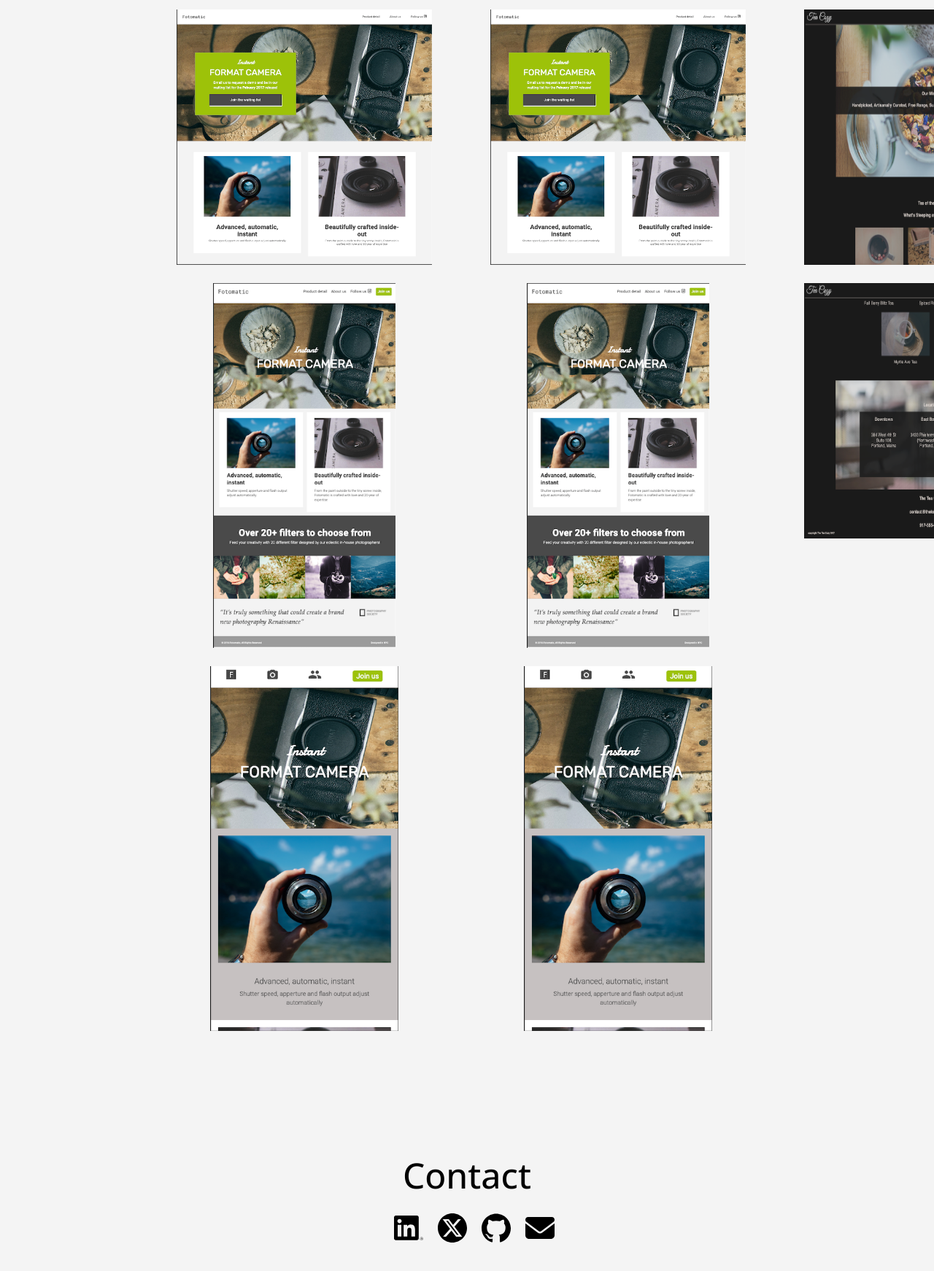
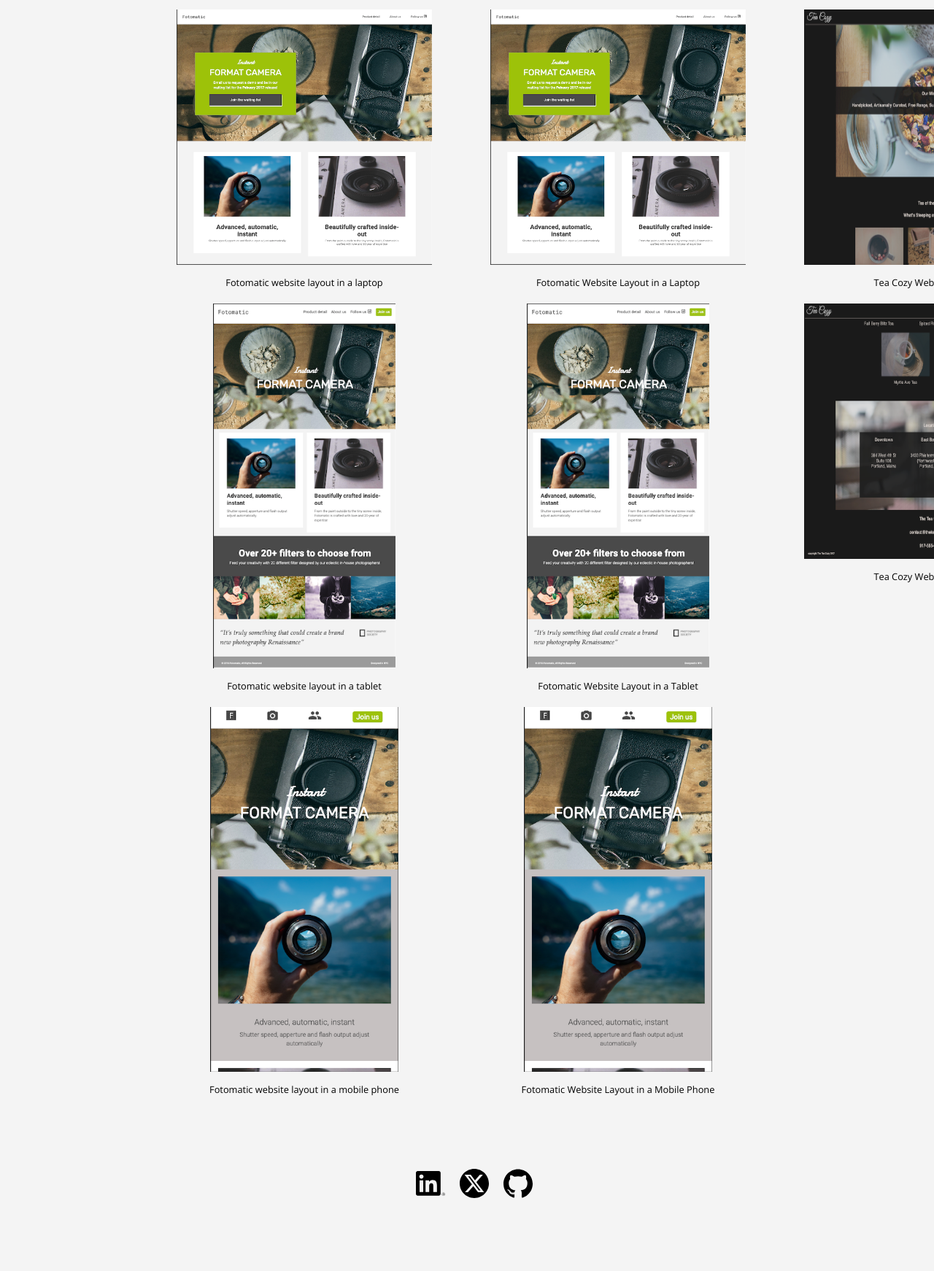
Before and after one commit to hazalonler/personal_portfolio, a plain HTML site: page src/index.html in a window 1280 px wide. Shown: the part 905-2647 px from the top of the page at 73% size. Drawn offline with nearby package versions, Linux system fonts and the light colour scheme.

Commit message:
Contact page was started to create

```diff
--- a/src/index.html
+++ b/src/index.html
@@ -11,7 +11,7 @@
         <nav>
             <a href="#about-me"><div class="nav-el">About Me</div></a>
             <a href="#projects-section"><div class="nav-el">Projects</div></a>
-            <a href="#contacts"><div class="nav-el">Contact</div></a>
+            <a href="contact.html"><div class="nav-el">Contact</div></a>
             <a href="https://drive.google.com/file/d/1sbbvXMH078LMzGIdhpfnQ74B-JhEva7d/view?usp=sharing" download target="_blank"><button class="nav-el" >Download CV </button></a>
         </nav>
     </header>
@@ -44,31 +44,36 @@
                 <div class="project">
                     <h4>F2 To-Do List & Pomodoro</h4>
                     <div class="images">
-                        <img src="../Laptop-page.png" alt="laptop-image-fotomatic-website"/>
-                        <img src="../tablet-page.png" alt="tablet-image-fotomatic-website"/>
-                        <img src="../mobile-page.png" alt="mobile-image-fotomatic-website"/>
+                        <figure><img src="../Laptop-page.png" alt="laptop-image-fotomatic-website"/>
+                            <figcaption>Fotomatic website layout in a laptop</figcaption></figure>
+                        <figure><img src="../tablet-page.png" alt="tablet-image-fotomatic-website"/>
+                            <figcaption>Fotomatic website layout in a tablet</figcaption></figure>
+                        <figure><img src="../mobile-page.png" alt="mobile-image-fotomatic-website"/>
+                            <figcaption>Fotomatic website layout in a mobile phone</figcaption></figure>
                     </div>
                 </div>
                 <div class="project">
                     <h4>Fotomatic Responsive Landing Page</h4>
                     <div class="images">
-                        <img src="../Laptop-page.png" alt="laptop-image-fotomatic-website"/>
-                        <img src="../tablet-page.png" alt="tablet-image-fotomatic-website"/>
-                        <img src="../mobile-page.png" alt="mobile-image-fotomatic-website"/>
+                        <figure><img src="../Laptop-page.png" alt="laptop-image-fotomatic-website"/>
+                            <figcaption>Fotomatic Website Layout in a Laptop</figcaption></figure>
+                        <figure><img src="../tablet-page.png" alt="tablet-image-fotomatic-website"/>
+                            <figcaption>Fotomatic Website Layout in a Tablet</figcaption></figure>
+                        <figure><img src="../mobile-page.png" alt="mobile-image-fotomatic-website"/>
+                            <figcaption>Fotomatic Website Layout in a Mobile Phone</figcaption></figure>
                     </div>
                 </div>
                 <div class="project">
                     <h4>Tea Cozy Landing Page</h4>
                     <div class="images">
-                        <img src="../tea-cozy-1.png" alt="laptop-image-fotomatic-website"/>
-                        <img src="../tea-cozy-2.png" alt="tablet-image-fotomatic-website"/>
+                        <figure><img src="../tea-cozy-1.png" alt="laptop-image-fotomatic-website"/>
+                            <figcaption>Tea Cozy Website Layout-1</figcaption></figure>
+                        <figure><img src="../tea-cozy-2.png" alt="tablet-image-fotomatic-website"/>
+                            <figcaption>Tea Cozy Website Layout-2</figcaption></figure>
                     </div>
                 </div>
             </div>
-        </div>
-        <div id="contacts">
-            <h3>Contact</h3>
-            <div class="contact">
+        <div class="social-media">
             <div class="linkedin">
                 <a href="https://www.linkedin.com/in/hazal-taneri-onler/" target="_blank"><img src="../linkedin.svg" alt="linkedin"/></a>
             </div>
@@ -78,11 +83,10 @@
             <div class="github">
                 <a href="https://github.com/hazalonler" target="_blank"><img src="../github.svg" alt="github"/></a>
             </div>
-                <div class="email">
-                    <a href=""  target="_blank"><img src="../envelope-solid.svg" alt="email"/></a>
         </div>
-            </div>
-        </div>
+        <footer>
+
+        </footer>
     </section>
   </body>
 </html>
--- a/src/style.css
+++ b/src/style.css
@@ -135,6 +135,10 @@
     margin-bottom: 1.5rem;
 }
 
+figure {
+    margin-bottom: 10px;
+}
+
 .project img{
     padding: 10px;
 }
@@ -148,20 +152,31 @@
     height: 350px;
 }
 
-/* Contact */
-
-#contacts {
-    text-align: center;
+figcaption {
+    font-size: 0.8rem;
+    font-weight: 300;
 }
 
-.contact {
+/* Social Media */
+
+.social-media {
+    text-align: center;
     display: flex;
     flex-direction: row;
     justify-content: center;
+    margin-top: 40px;
 }
 
-.contact img {
+.social-media img {
     width: 40px;
     padding-left: 20px;
     margin-top: 20px;
 }
+
+
+/* Contact */
+
+label img {
+    width: 100px;
+    height: 100px;
+}
```
Also changed, not shown: src/contact.html (+19 -0 lines). Lines whose indentation alone changed are shown as unchanged.
